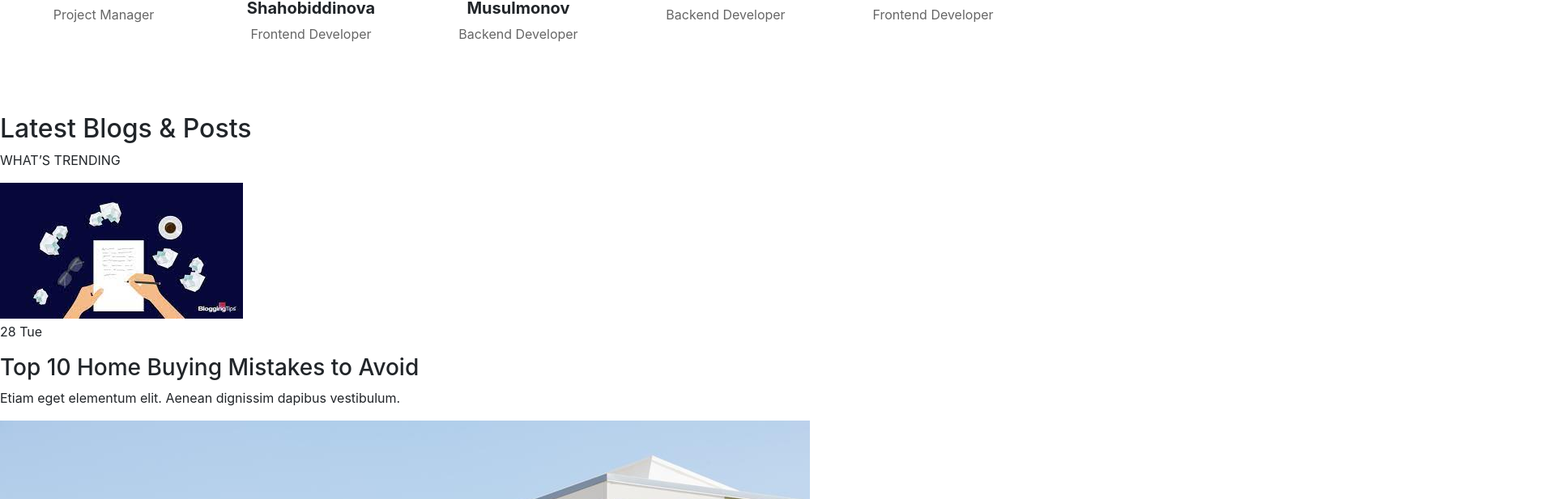
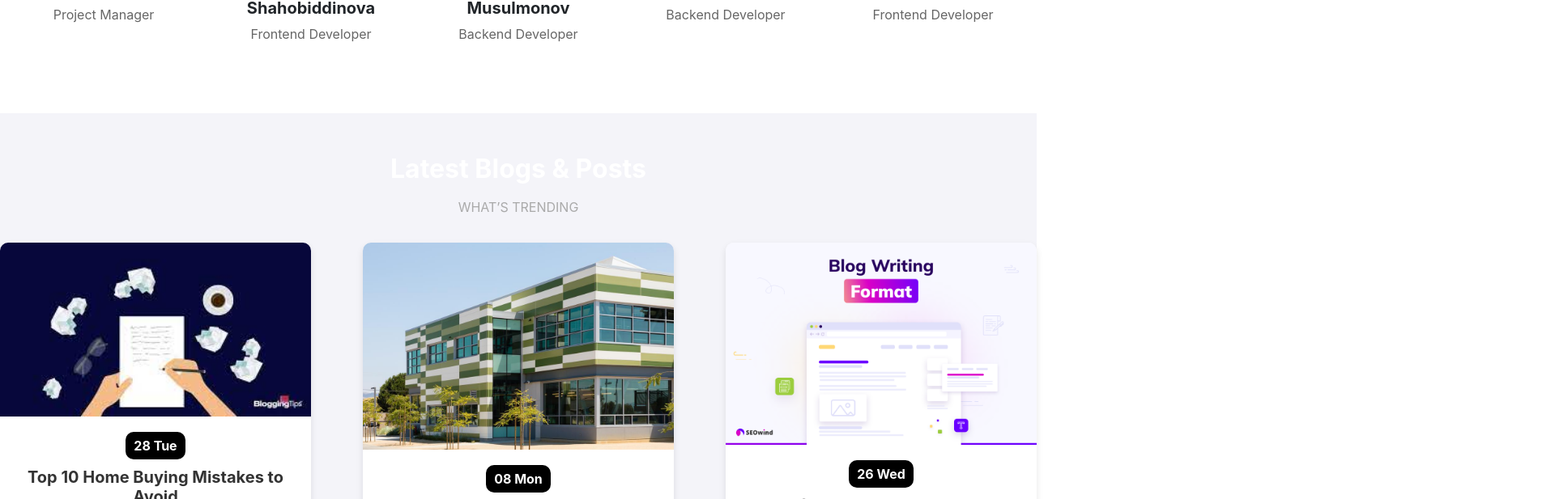
Before and after one commit to Ozodastudent/DBteam_project, a React (Create React App) app: page / in a window 1280 px wide. Shown: the part 4859-5476 px from the top of the page at 81% size, 1920 px wide, since content can reach past the window. Built offline with nearby package versions, Linux system fonts and the light colour scheme.

Commit message:
feat: added blog section part to home.css

```diff
--- a/src/pages/home/home.css
+++ b/src/pages/home/home.css
@@ -498,3 +498,82 @@ button.active {
         margin-bottom: 2rem;
     }
 }
+
+
+/*blog post section*/
+
+.latest_blogs_section {
+    text-align: center;
+    padding: 50px 0;
+    background-color: #f4f4f9; /* adjust the color as per your design */
+}
+
+.blogs_header .blogs_title {
+    font-size: 2rem;
+    font-weight: bold;
+    margin-bottom: 1rem;
+    color: #ffffff; /* adjust the color as per your design */
+}
+
+.blogs_header .blogs_subtitle {
+    color: #aaa; /* adjust the color as per your design */
+    margin-bottom: 2rem;
+}
+
+.blog_posts_grid {
+    display: flex;
+    justify-content: space-between;
+    margin-top: 2rem;
+}
+
+.blog_post {
+    width: 30%;
+    background-color: #fff; /* adjust the color as per your design */
+    border-radius: 10px;
+    overflow: hidden;
+    box-shadow: 0 4px 8px rgba(0,0,0,0.1);
+}
+
+.blog_post_image {
+    width: 100%;
+    height: auto;
+    display: block;
+}
+
+.blog_post_content {
+    padding: 15px;
+}
+
+.blog_post_date {
+    background-color: #000; /* adjust the color as per your design */
+    color: #fff; /* adjust the color as per your design */
+    display: inline-block;
+    padding: 5px 10px;
+    border-radius: 10px;
+    font-weight: bold;
+    margin-bottom: 10px;
+}
+
+.blog_post_title {
+    font-size: 1.25rem;
+    font-weight: bold;
+    margin-bottom: 0.5rem;
+    color: #333; /* adjust the color as per your design */
+}
+
+.blog_post_excerpt {
+    color: #666;
+    line-height: 1.5;
+}
+
+/* Responsive design adjustments */
+@media (max-width: 768px) {
+    .blog_posts_grid {
+        flex-direction: column;
+        align-items: center;
+    }
+    .blog_post {
+        width: 80%;
+        margin-bottom: 2rem;
+    }
+}
```
